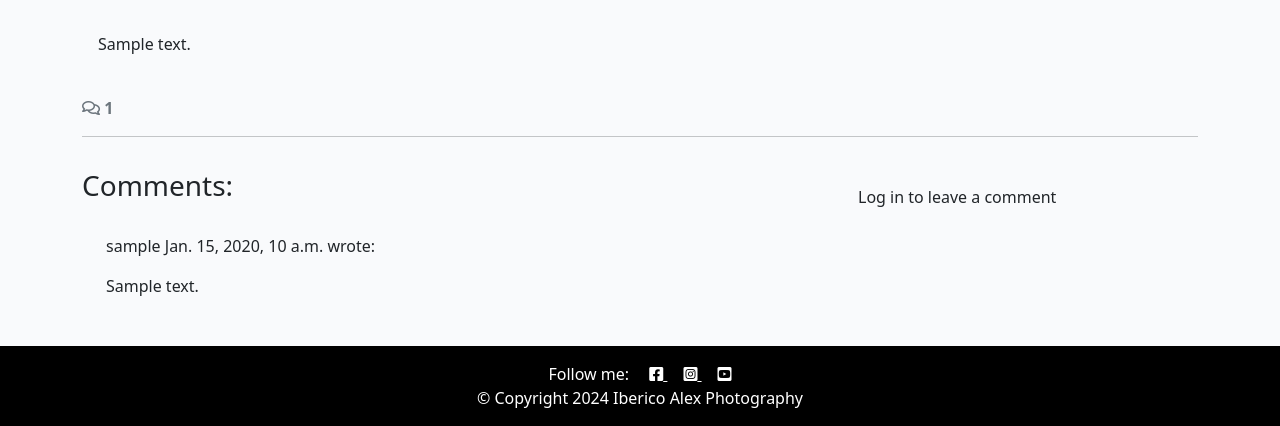
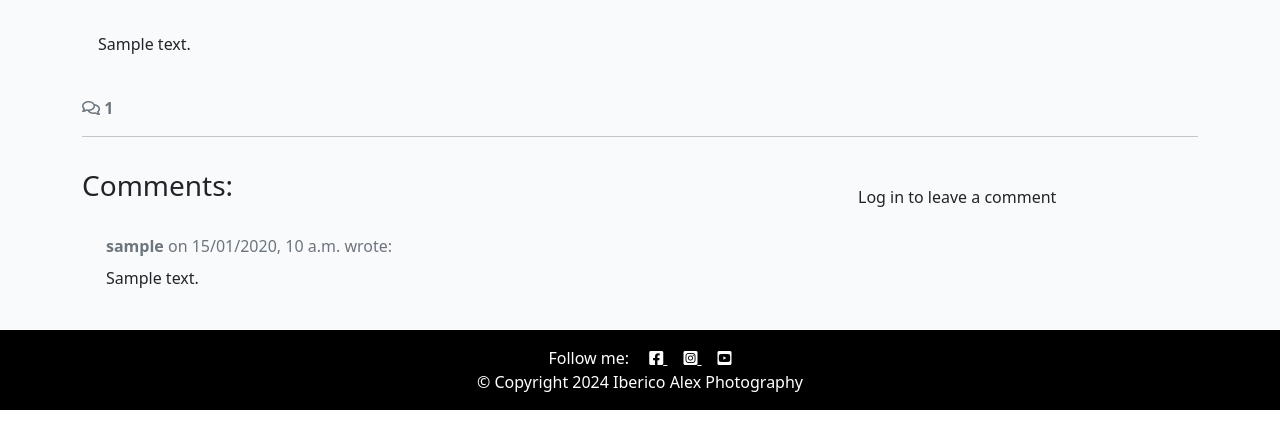
Before and after one commit to ibericoalex/iberico-alex-blog, a Django app: a page that uses blog/templates/blog/post_detail.html in a window 1280 px wide. Shown: the part 396-822 px from the top of the page. Run offline with Django 4.2, Linux system fonts and the light colour scheme; tables that the repository leaves empty hold one stand-in row (values such as "Sample post"); some libraries are stand-ins or nearby versions.

Commit message:
minor adjustments to comment section layout

```diff
--- a/blog/templates/blog/post_detail.html
+++ b/blog/templates/blog/post_detail.html
@@ -52,22 +52,20 @@
 
     <!-- Displaying Comments -->
     <div class="row">
-      <div class="col-md-8 card mb-4  mt-3 ">
+      <div class="col-md-8 card mb-2  mt-3 ">
         <h3>Comments:</h3>
         <div class="card-body">
-          <!-- We want a for loop inside the empty control tags
-            to iterate through each comment in comments -->
           {% for comment in comments %}
           <div class="p-2 comments
             {% if not comment.approved and comment.author == user %}
             faded{% elif not comment.approved %} d-none{% endif %}">
-            <p class="font-weight-bold">
-              {{ comment.author }}
+            <p class="font-weight-bold text-muted mb-2">
+              <strong>{{ comment.author }}</strong>
               <span class="font-weight-normal">
-                {{ comment.created_on }}
+                on {{ comment.created_on|date:"d/m/Y, P" }}
               </span> wrote:
             </p>
-            <div id="comment{{ comment.id }}">
+            <div class="mb-2" id="comment{{ comment.id }}">
               {{ comment.body | safe }}
             </div>
             {% if not comment.approved and comment.author == user %}
```
Also changed, not shown: 1 other file.
